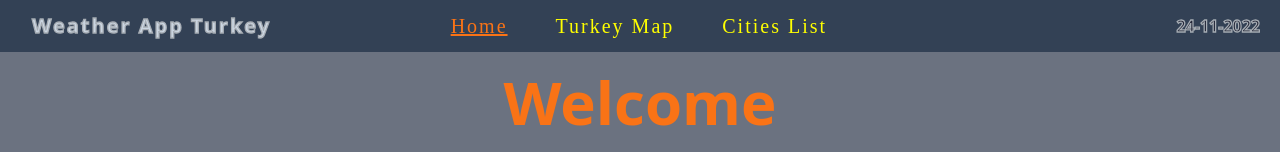
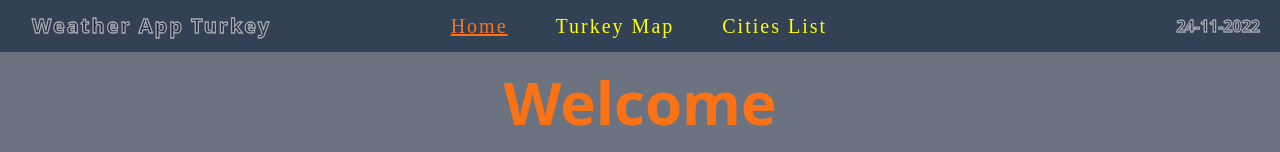
Before and after one commit to unaldutlu/weather_app_map, a React (Create React App) app: page / in a window 1280 px wide. Shown: the top 152 px of the page. Built offline with nearby package versions, Linux system fonts and the light colour scheme; no server answers.

Commit message:
add css update on page

```diff
--- a/src/components/Navbar.jsx
+++ b/src/components/Navbar.jsx
@@ -9,7 +9,7 @@ function Navbar() {
       <div className='col-span-8 lg:col-span-4 flex justify-start'>
         <NavLink
           to='/'
-          className='stylee text-md sm:text-xl ps-3 py-3 tracking-widest duration-500 mx-5 font-bold hover:scale-110 lg:hover:scale-100 text-yellow-500 lg:text-slate-300 hover:text-orange-500 lg:hover:text-slate-300'
+          className='stylee text-md sm:text-xl ps-3 py-3 tracking-widest duration-500 mx-5 font-bold hover:scale-110 lg:hover:scale-100 text-yellow-500 hover:text-orange-500  lg:hover:text-slate-300'
         >
           Weather App Turkey
         </NavLink>
--- a/src/pages/ListOfCities.jsx
+++ b/src/pages/ListOfCities.jsx
@@ -36,7 +36,7 @@ function ListOfCities({ setLocation }) {
         </select>
         <button
           type='submit'
-          className='bg-blue-500 text-white border-none  px-4 rounded-lg hover:bg-orange-500 h-7 show'
+          className='bg-orange-500 text-white border-none  px-4 rounded-lg hover:bg-orange-600 h-7 show'
           onClick={handleClick}
         >
           Submit
--- a/src/pages/TurkeyMap.jsx
+++ b/src/pages/TurkeyMap.jsx
@@ -24,7 +24,7 @@ function TurkeyMapp({ setLocation }) {
       <div className='text-center pt-2 flex justify-center items-center h-16'>
         {isCity ? (
           <>
-            <div className='mr-4 rounded-3xl p-1 w-12 h-[2.6rem] flex justify-center items-center  border-4 border-dashed border-orange-400 bg-slate-600'>
+            <div className='mr-4 rounded-3xl p-1 w-12 h-[2.6rem] flex justify-center items-center bg-orange-500'>
               <h1 className='font-extrabold text-slate-50 tracking-wide text-2xl'>
                 {cityName.plateNumber}
               </h1>
```
